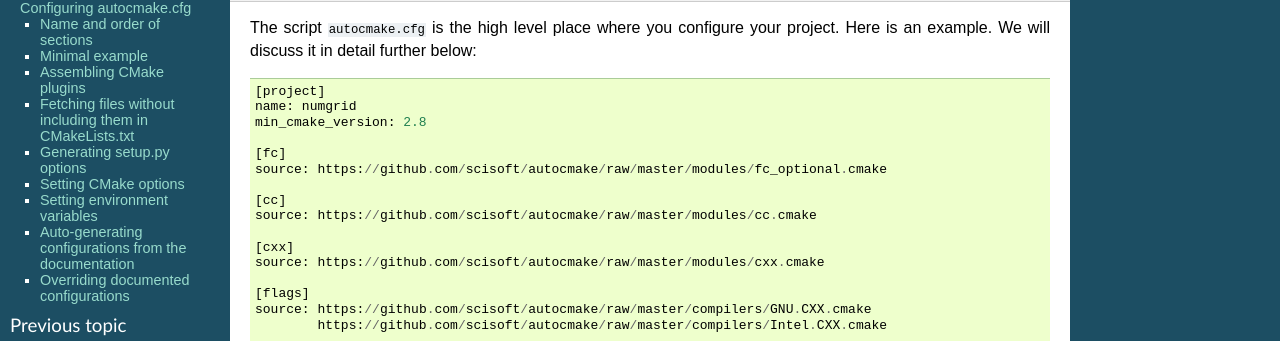
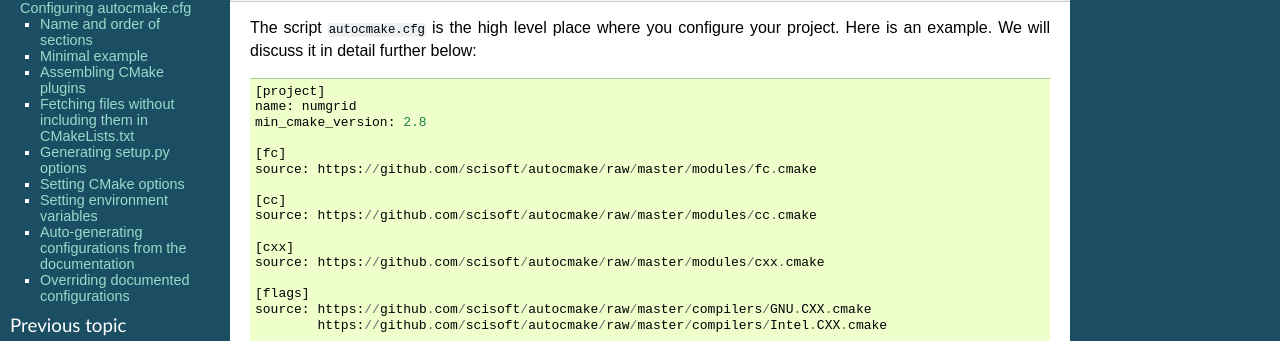
Before and after one commit to dev-cafe/autocmake, a Sphinx documentation site: the page built from doc/developers/configuration.rst, in a window 1280 px wide and 900 px high. Shown: the part 74-415 px from the top of the window. Built offline with Sphinx 7.4.7, drawn with Linux system fonts in a browser that asks for light colours; some of the changed text lies outside the part shown.

Commit message:
simplify

```diff
--- a/doc/developers/configuration.rst
+++ b/doc/developers/configuration.rst
@@ -13,7 +13,7 @@ below::
   min_cmake_version: 2.8
 
   [fc]
-  source: https://github.com/scisoft/autocmake/raw/master/modules/fc_optional.cmake
+  source: https://github.com/scisoft/autocmake/raw/master/modules/fc.cmake
 
   [cc]
   source: https://github.com/scisoft/autocmake/raw/master/modules/cc.cmake
@@ -162,9 +162,9 @@ The preferred way to extend ``CMakeLists.txt`` is by editing ``autocmake.cfg``
 and using the ``source`` option::
 
   [fc]
-  source: https://github.com/scisoft/autocmake/raw/master/modules/fc_optional.cmake
+  source: https://github.com/scisoft/autocmake/raw/master/modules/fc.cmake
 
-This will download ``fc_optional.cmake`` and include it in ``CMakeLists.txt``.
+This will download ``fc.cmake`` and include it in ``CMakeLists.txt``.
 
 You can also include local CMake modules, e.g.::
 
```
